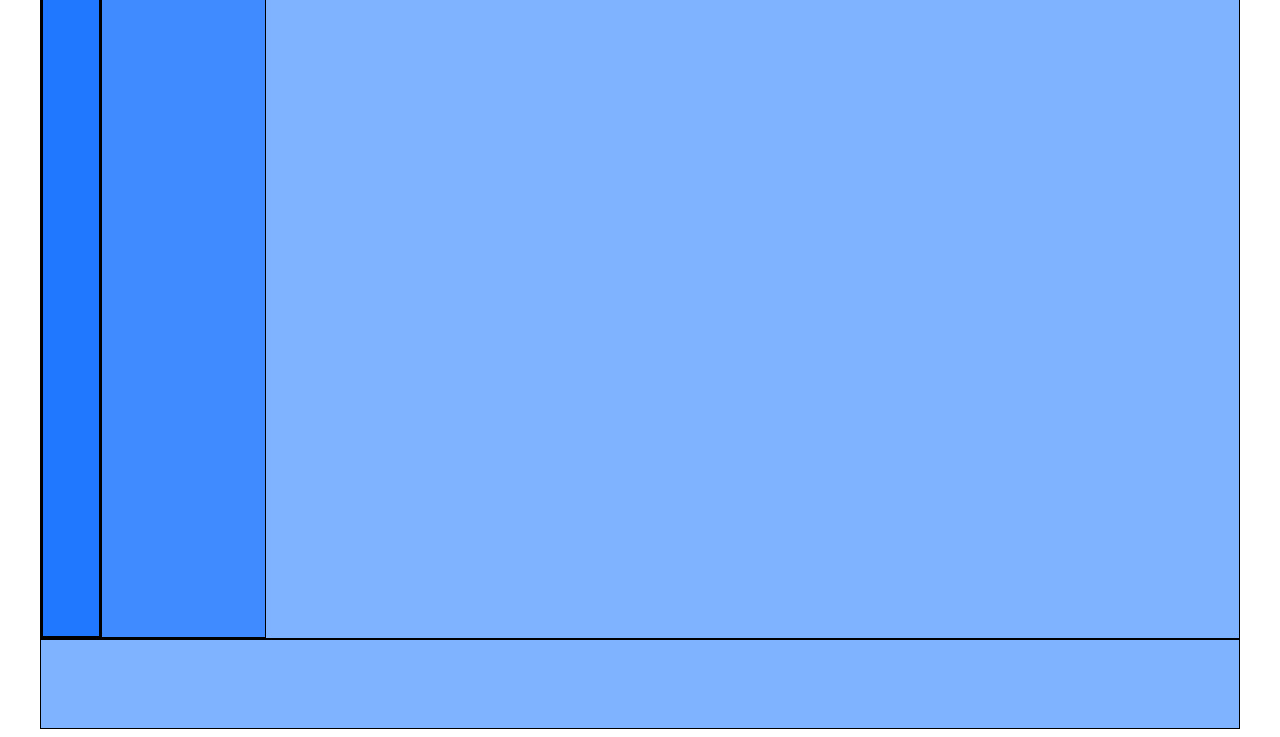
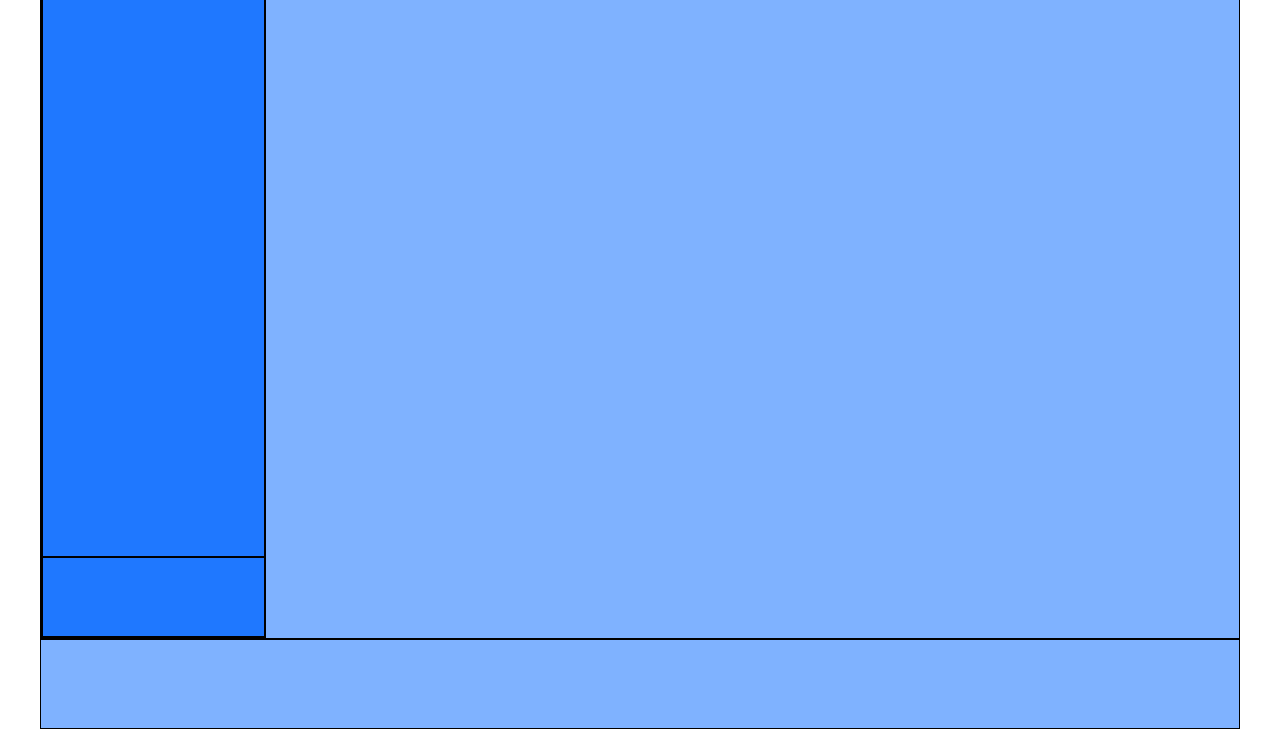
Before and after one commit to AnotherDebug/html-css-spotifyweb, a plain HTML site: page index.html in a window 1280 px wide. Shown: the part 63-800 px from the top of the page. Drawn offline with Linux system fonts and the light colour scheme.

Commit message:
[UPDATE]: sidebar style

```diff
--- a/assets/css/style.css
+++ b/assets/css/style.css
@@ -76,11 +76,22 @@ body {
     height: calc(100vh -90px);
  }
 
- .container .sidebar {
+ .container .main-content .sidebar {
+    flex-direction: column;
+    justify-content: space-between;
     width: 225px;
     /* !ALTEZZA PROVVISORIA */
     height: 700px;
  }
+
+ .container .main-content .sidebar .menu-up {
+    height: 100%;
+ }
+
+ .container .main-content .sidebar .menu-down {
+    height: 90px;
+ }
+
  /* /Main Content */
 
 
```
